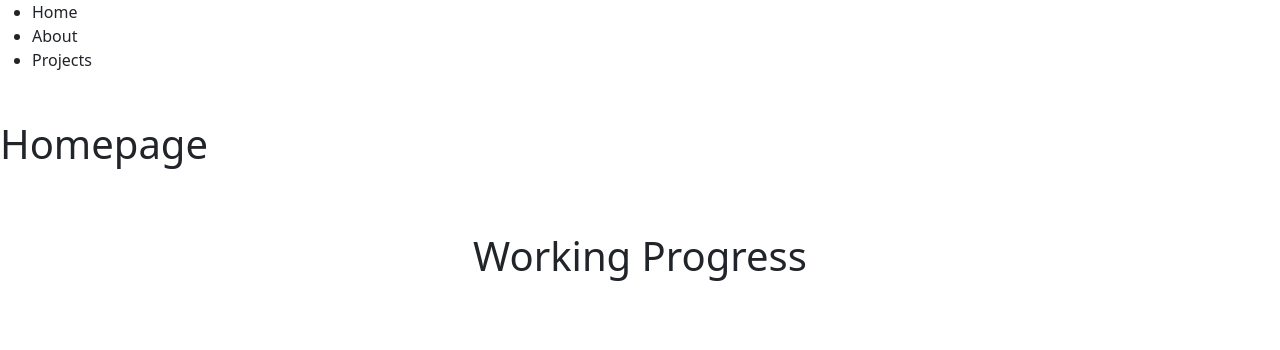
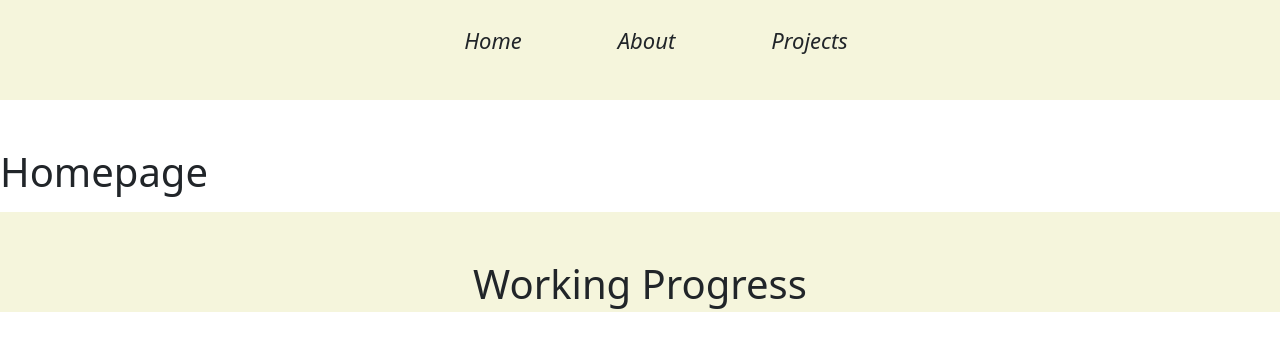
Before and after one commit to Th4Dude/vite-boolfolio, a Vue app: page / in a window 1280 px wide. Shown: the top 350 px of the page. Built offline with nearby package versions, Linux system fonts and the light colour scheme.

Commit message:
fix cards

```diff
--- a/src/components/AppFooter.vue
+++ b/src/components/AppFooter.vue
@@ -8,16 +8,21 @@ export default{
 
 <template>
 
-    <div>
-
+    <div class="background_color">
         <h1 class="text-center py-5">Working Progress</h1>
-
     </div>
 
 </template>
 
 
 
-<style>
+<style lang="scss" scoped>
+
+.background_color{
+    background-color: beige;
+    height: 6.25rem;
+    width: 100%;
+}
+
 
 </style>
--- a/src/components/AppHeader.vue
+++ b/src/components/AppHeader.vue
@@ -8,29 +8,36 @@ export default {
 </script>
 
 <template>
-    <div>
-        <ul>
-            <li>
+    <div class="background_color d-flex justify-content-center">
+        <ul class="d-flex py-4 ">
+            <li class="px-5">
                 <router-link :to="{ name: 'home' }" class="nav-link">
-                Home
+                    <em>Home</em>
                 </router-link>
             </li>
-        <li>
+            <li class="px-5">
                 <router-link :to="{ name: 'about' }" class="nav-link">
-                About
+                    <em>About</em>
                 </router-link>
             </li>
-        <li>
+            <li class="px-5">
                 <router-link :to="{ name: 'project' }" class="nav-link">
-                Projects
+                    <em>Projects</em>
                 </router-link>
             </li>
-
-
         </ul>
-
-
     </div>
 </template>
 
-<style></style>
+<style lang="scss" scoped>
+.background_color {
+    background-color: beige;
+    width: 100%;
+    height: 100px;
+}
+
+ul li {
+    list-style: none;
+    font-size: 1.375rem;
+}
+</style>
--- a/src/components/CardProject.vue
+++ b/src/components/CardProject.vue
@@ -11,8 +11,9 @@ export default {
 
 
 <template>
-    <div class="card" style="width: 18rem;">
-        <img v-if="project.image" :src="project.image" class="card-img-top" alt="...">
+
+        <div class="card card_size ">
+            <img v-if="project.image" :src="project.image" class="card-img-top img_size" alt="..." >
             <h5 class="card-title">{{ project.title }}</h5>
             <p class="card-text">{{ project.description }}</p>
             <p class="card-text">{{ project.slug }}</p>
@@ -20,8 +21,23 @@ export default {
                 try it
             </router-link>
         </div>
+
+
 </template>
 
 
 
-<style></style>
+<style lang="scss" scoped>
+
+.img_size {
+    width: 100%;
+    height: 200px;
+}
+
+.card_size{
+    height: 350px;
+    width: 300px;
+}
+
+
+</style>
--- a/src/pages/ProjectPage.vue
+++ b/src/pages/ProjectPage.vue
@@ -40,9 +40,9 @@ export default {
 
 <template>
     <section>
-      <div class="container">
+      <div class="container-fluid background_color">
           <div class="row">
-            <div class="col" v-for="project in projects">
+            <div class="col main_box py-4" v-for="project in projects">
               <CardProject :project="project" />
             </div>
           </div>
@@ -50,4 +50,17 @@ export default {
     </section>
 </template>
 
-<style scoped></style>
+<style scoped>
+
+.background_color{
+  background-color: rgb(158, 234, 235);
+}
+
+
+.main_box {
+  min-height: 350px;
+}
+
+
+
+</style>
```
Lines whose indentation alone changed are shown as unchanged.
